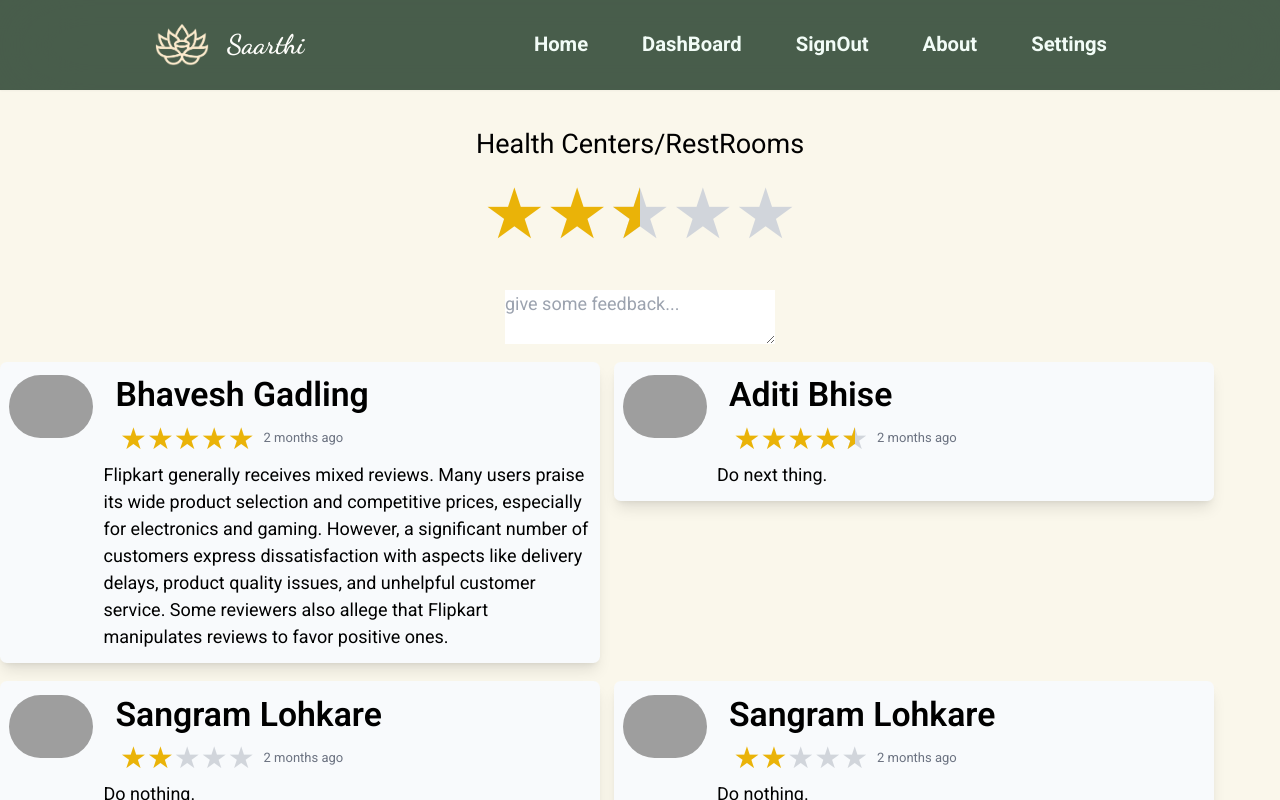
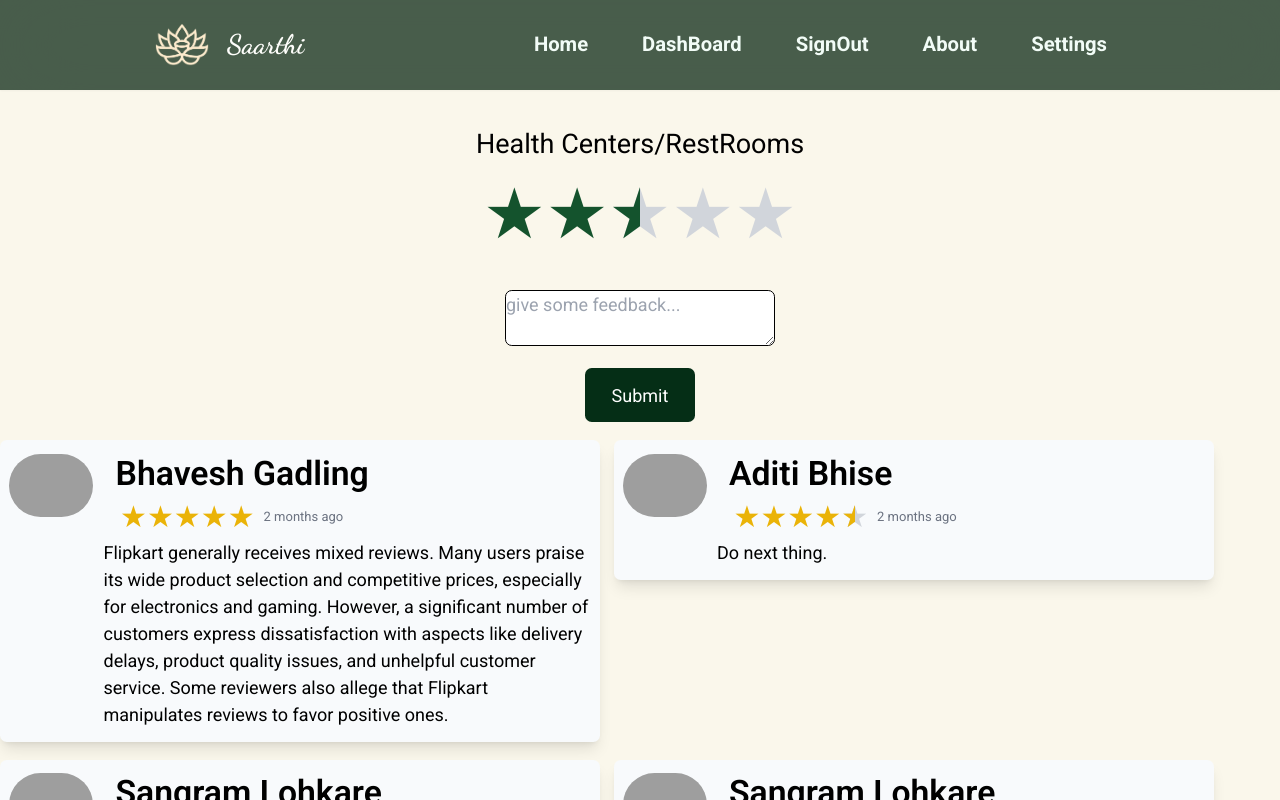
Before and after one commit to BhaveshGadling77/Simhastha_hackthon_project, a React (Vite) app in the folder frontend/: page /dashboard/restrooms in a window 1280 px wide. Both pictures are taken after a click on the element 639 px from the left and 214 px from the top of the page. Shown: the top 800 px of the page. Built offline with nearby package versions, Linux system fonts and the light colour scheme; data requests are answered from the project's data file; grey boxes are pictures that could not be loaded; a web font is replaced by a local one.

Commit message:
Added A input component Added.

```diff
--- a/frontend/src/components/DashBoard/FeedBack.jsx
+++ b/frontend/src/components/DashBoard/FeedBack.jsx
@@ -12,12 +12,16 @@ function FeedBack() {
                             <Rating
 
                                 precision={0.5}
-                                icon={<span className="text-yellow-500" style={{ fontSize: "70px" }}>★</span>}
+                                icon={<span className="text-green-900" style={{ fontSize: "70px" }}>★</span>}
                                 emptyIcon={<span className="text-gray-300" style={{ fontSize: "70px" }}>★</span>}
                                 />
             </div>
              <div className="flex align-middle justify-center">
-                   <textarea type="text" className="w-60 block " placeholder="give some feedback..." ></textarea>
+                   <textarea type="text" className="w-60 block rounded-md border border-black" placeholder="give some feedback..." ></textarea>
+
+                </div>
+                <div className="flex align-middle justify-center mt-5">
+                    <button type="submit" className="bg-green-950 text-white rounded-md px-6 py-3 ">Submit</button>
                 </div>
         </div>
     );
```
